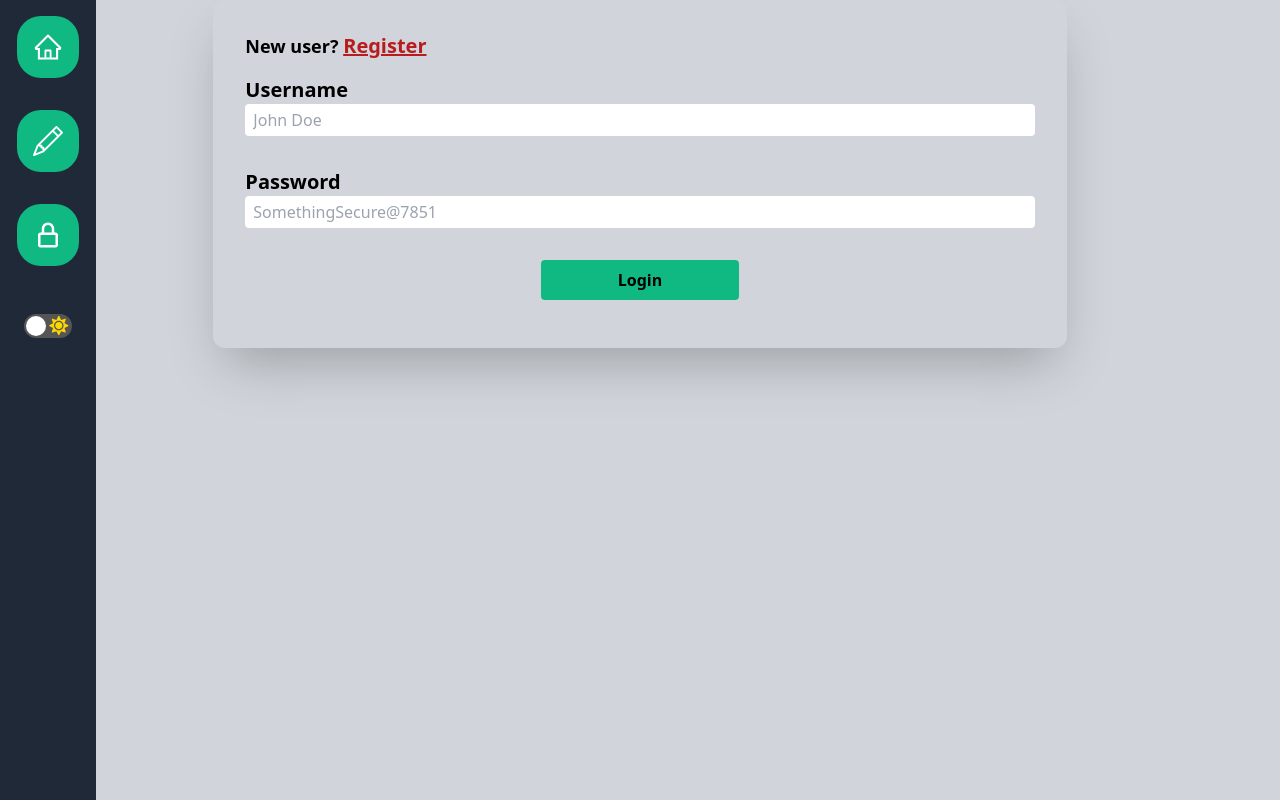
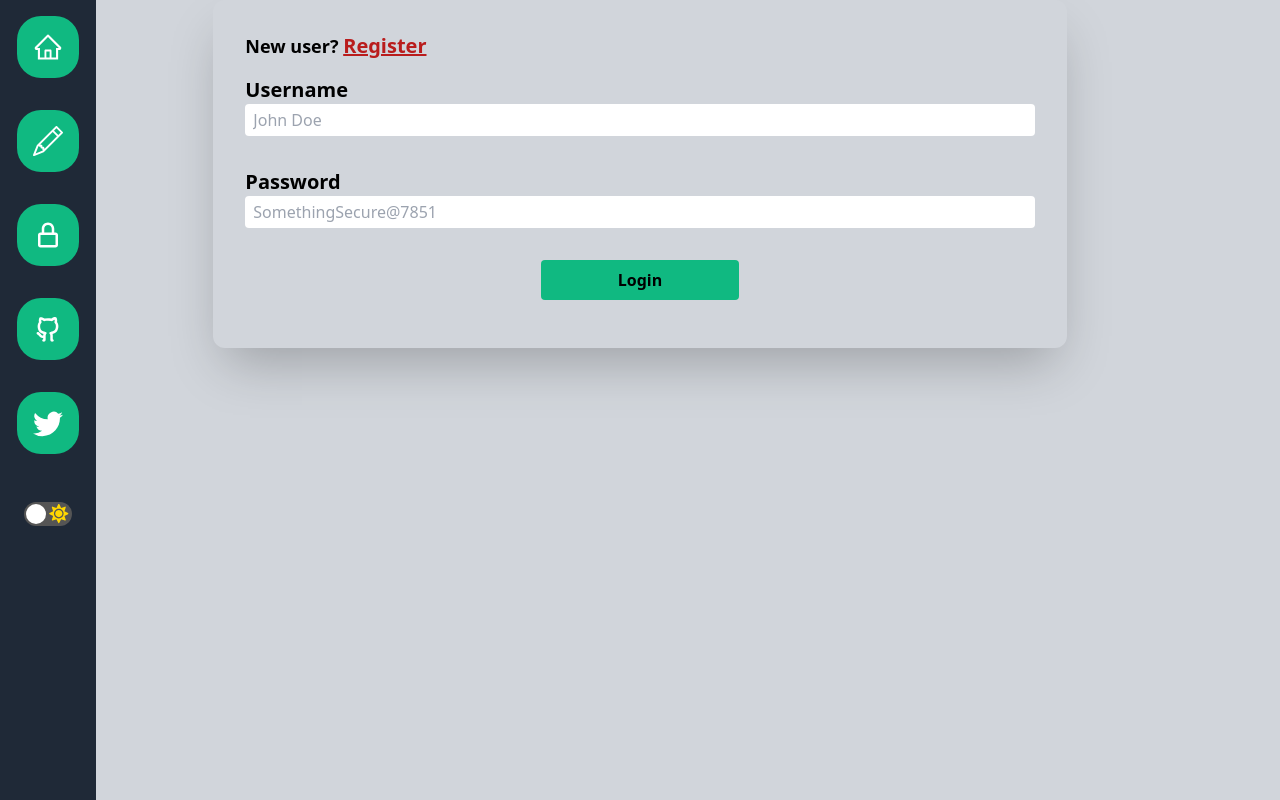
Before and after one commit to KakashiNinja/blog-admin-panel, a Next.js app: page / in a window 1280 px wide. Built offline with nearby package versions, Linux system fonts and the light colour scheme.

Commit message:
added social media links to sidebar

```diff
--- a/components/Sidebar.jsx
+++ b/components/Sidebar.jsx
@@ -1,9 +1,10 @@
-import React from 'react'
-import Link from 'next/link'
-import { AiOutlineHome } from 'react-icons/ai'
-import { BsPencil } from 'react-icons/bs'
-import { BiLockAlt } from 'react-icons/bi'
-import ThemeSwitch from './them-switch'
+import React from "react"
+import Link from "next/link"
+import { AiOutlineHome } from "react-icons/ai"
+import { BsPencil, BsTwitter } from "react-icons/bs"
+import { BiLockAlt } from "react-icons/bi"
+import ThemeSwitch from "./them-switch"
+import { RiGithubLine } from "react-icons/ri"
 
 const SidebarIcons = ({ icon }) => {
   return <div className='icon'>{icon}</div>
@@ -29,6 +30,18 @@ const Sidebar = () => {
           <SidebarIcons icon={<BiLockAlt />} />
         </a>
       </Link>
+
+      <Link href='https://github.com/DevChaudhary78'>
+        <a>
+          <SidebarIcons icon={<RiGithubLine />} />
+        </a>
+      </Link>
+
+      <Link href='https://twitter.com/smashydevz7854'>
+        <a>
+          <SidebarIcons icon={<BsTwitter />} />
+        </a>
+      </Link>
       <ThemeSwitch />
     </nav>
   )
--- a/pages/login.jsx
+++ b/pages/login.jsx
@@ -42,6 +42,7 @@ const LoginForm = ({ setUserAuth }) => {
       }
       localStorage.setItem("token", myJson.token)
       localStorage.setItem("userAuth", true)
+      setUserAuth(true)
       router.push("/blogs")
     } catch (err) {
       setLoginErr(true)
--- a/styles/globals.css
+++ b/styles/globals.css
@@ -41,7 +41,7 @@
   }
 
   .login-form div input {
-    @apply h-8 rounded p-2 dark:text-black;
+    @apply h-8 rounded p-2 dark:text-white;
   }
 
   .login-form button {
@@ -98,7 +98,7 @@
 
   .create-post div input,
   textarea {
-    @apply rounded p-2 dark:text-black;
+    @apply rounded p-2 dark:text-white;
   }
 
   .create-post button {
@@ -146,7 +146,7 @@
   }
 
   .register-form div input {
-    @apply h-8 p-4 rounded dark:text-black;
+    @apply h-8 p-4 rounded dark:text-white;
   }
 
   .register-form button {
```
